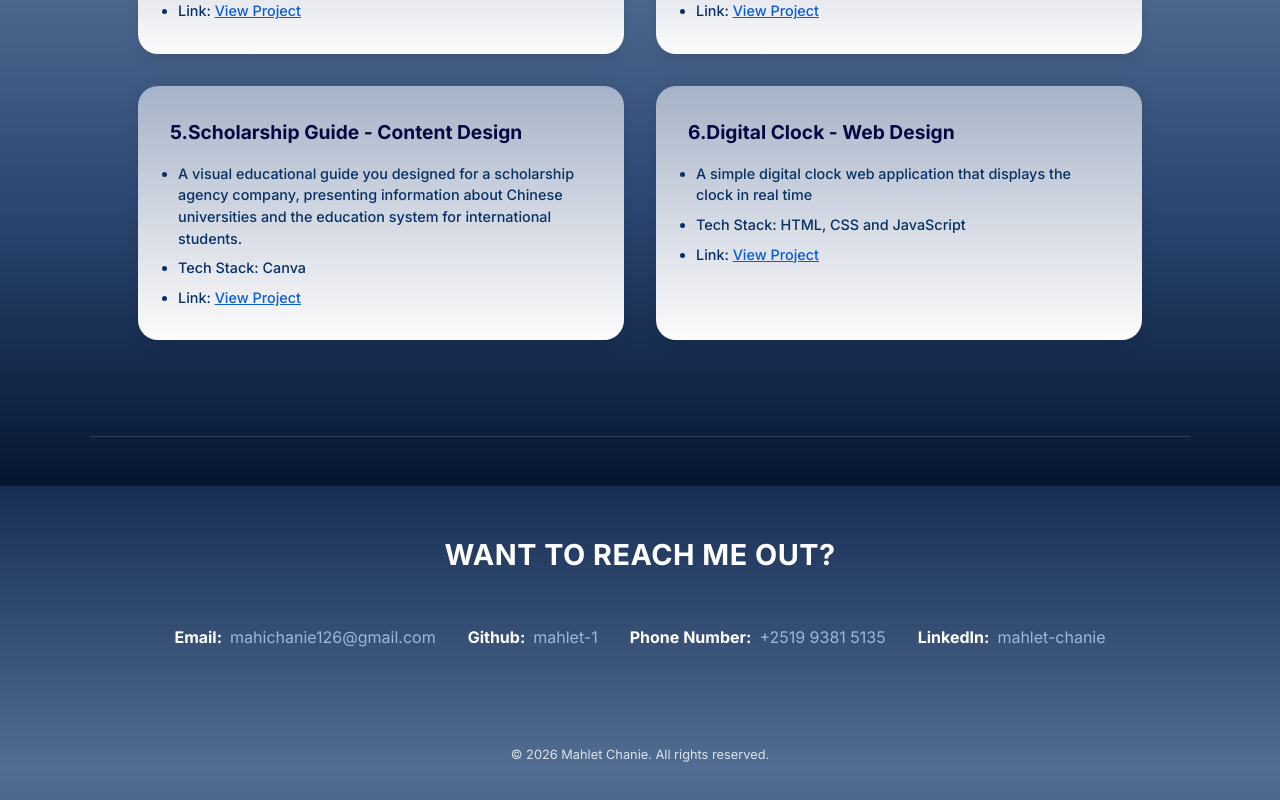
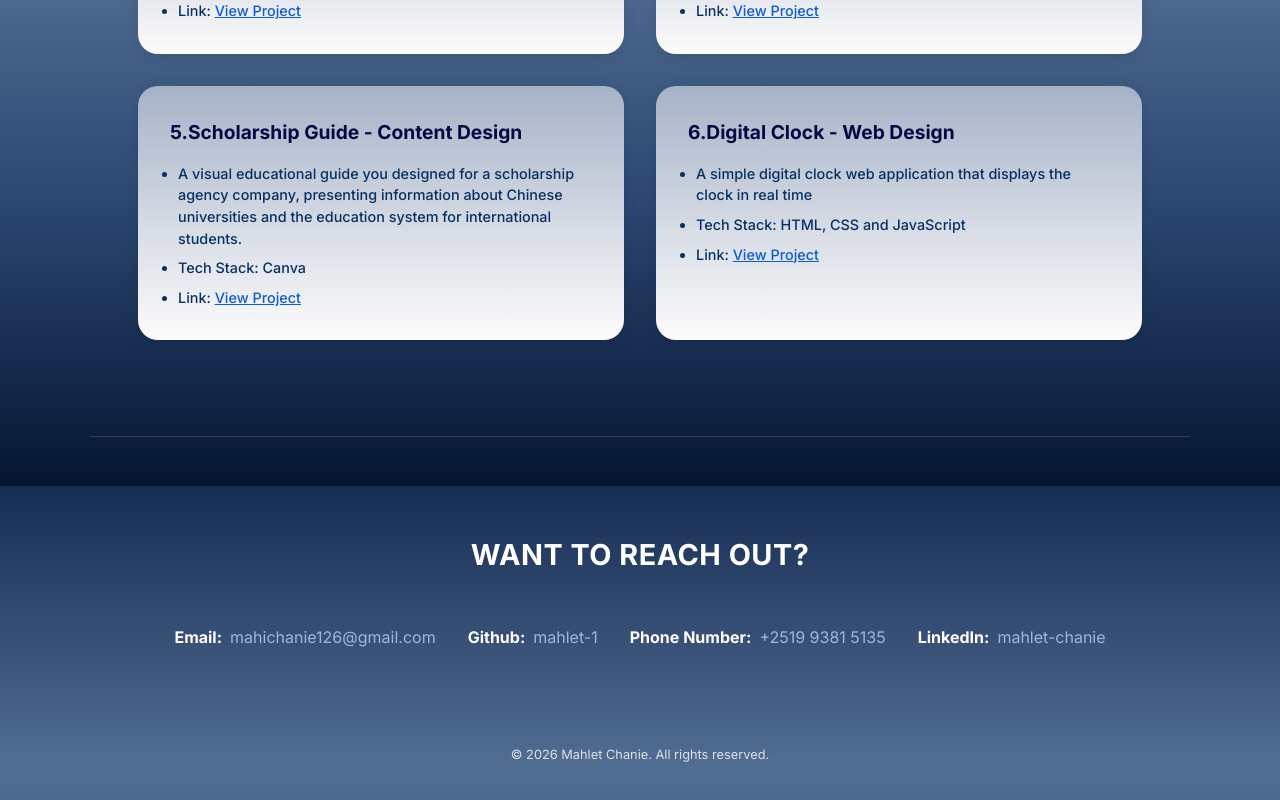
Before and after one commit to mahlet-1/My-Portfolio, a React (Vite) app: page / in a window 1280 px wide. Shown: the part 1914-2714 px from the top of the page. Built offline with nearby package versions, Linux system fonts and the light colour scheme.

Commit message:
Fix: ContactSection Typo

```diff
--- a/components/ContactSection.jsx
+++ b/components/ContactSection.jsx
@@ -2,7 +2,7 @@ import '../styles/ContactSection.css';
 export default function Contact() {
   return (
     <section id="contact" className="contact-section">
-      <h2>WANT TO REACH ME OUT?</h2>
+      <h2>WANT TO REACH OUT?</h2>
       <div className="contact-links">
         <div className="contact-item">
           <span>Email: </span>
```
